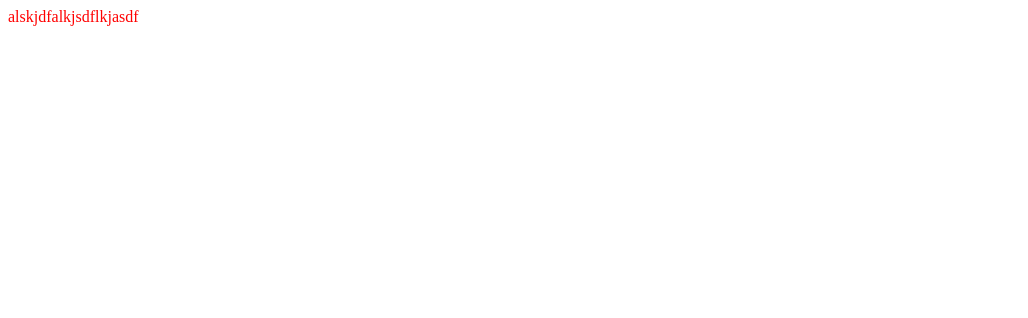
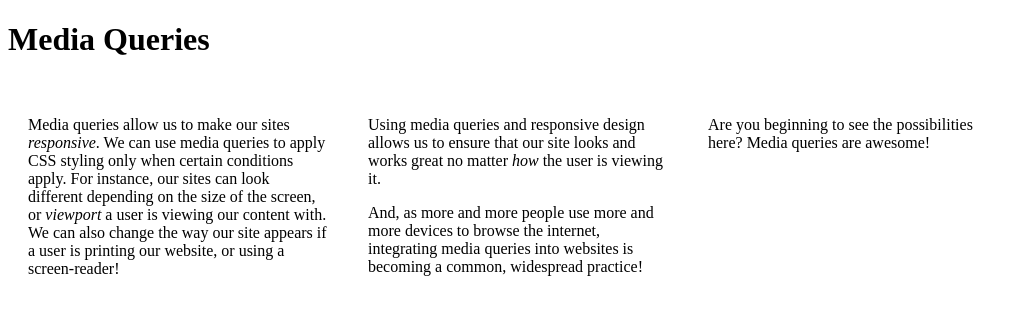
Before and after one commit to kdlindstrom/media-query-site, a plain HTML site: page index.html in a window 1280 px wide. Shown: the whole page, without its empty margins (0-1028 px from the left). Drawn offline with Linux system fonts and the light colour scheme.

Commit message:
added media query css

```diff
--- a/css/styles.css
+++ b/css/styles.css
@@ -1,3 +1,20 @@
-body{
-    color: red;
+@media screen and (max-width: 768px) and (min-width: 600px) {
+  body{
+    background-color: black;
+    color: white;
   }
+}
+
+@media screen and (max-width: 550px) {
+  body{
+    background-color: teal;
+  }
+}
+
+@media screen and (min-width: 768px) {
+  .column{
+    width: 300px;
+    float: left;
+    padding: 20px;
+  }
+}
--- a/index.html
+++ b/index.html
@@ -1,11 +1,19 @@
 <!DOCTYPE html>
-<html lang="en" dir="ltr">
+<html>
   <head>
-    <meta charset="utf-8">
-    <title>Media Query Site</title>
-    <link rel="stylesheet" href="css/styles.css">
+    <link href="css/styles.css" rel="stylesheet" type="text/css" media="all">
+    <title>Media Queries</title>
   </head>
   <body>
-    alskjdfalkjsdflkjasdf
+    <h1>Media Queries</h1>
+    <div class="column">
+      <p>Media queries allow us to make our sites <em>responsive</em>. We can use media queries to apply CSS styling only when certain conditions apply. For instance, our sites can look different depending on the size of the screen, or <em>viewport</em> a user is viewing our content with. We can also change the way our site appears if a user is printing our website, or using a screen-reader! </p>
+    </div>
+    <div class="column">
+      <p>Using media queries and responsive design allows us to ensure that our site looks and works great no matter <em>how</em> the user is viewing it.</p> And, as more and more people use more and more devices to browse the internet, integrating media queries into websites is becoming a common, widespread practice!
+    </div>
+    <div class="column">
+      <p>Are you beginning to see the possibilities here? Media queries are awesome!</p>
+    </div>
   </body>
 </html>
```
